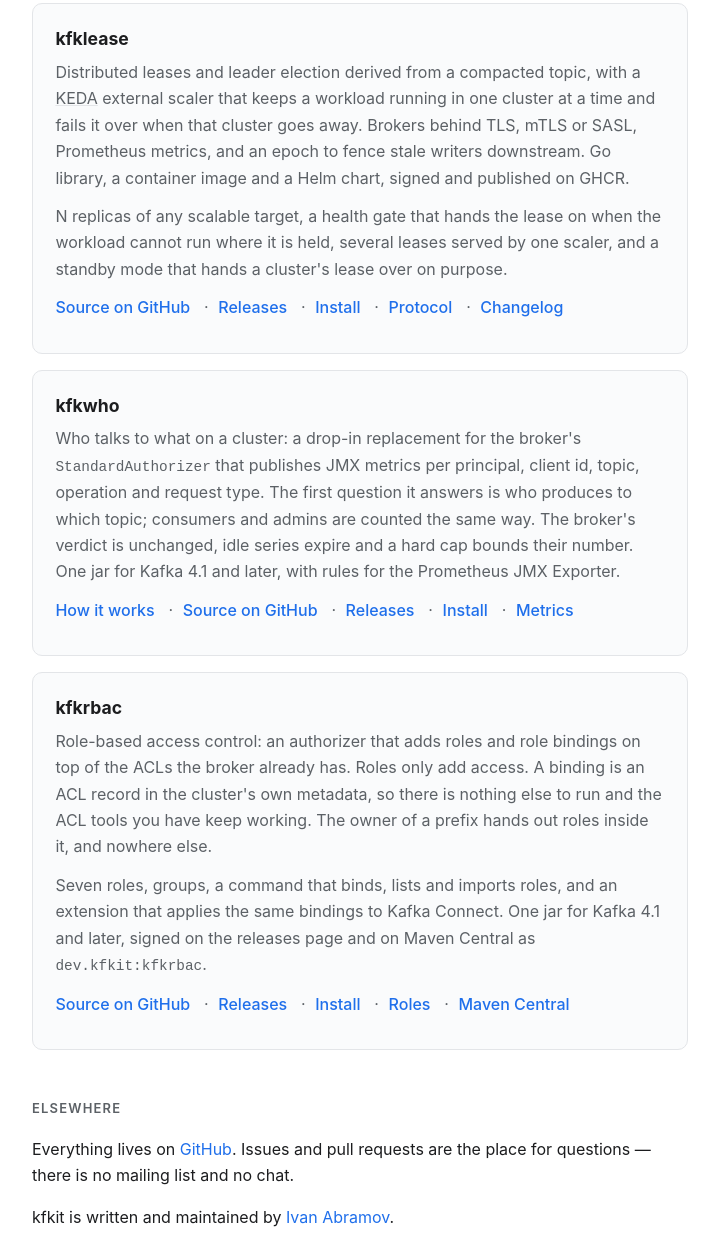
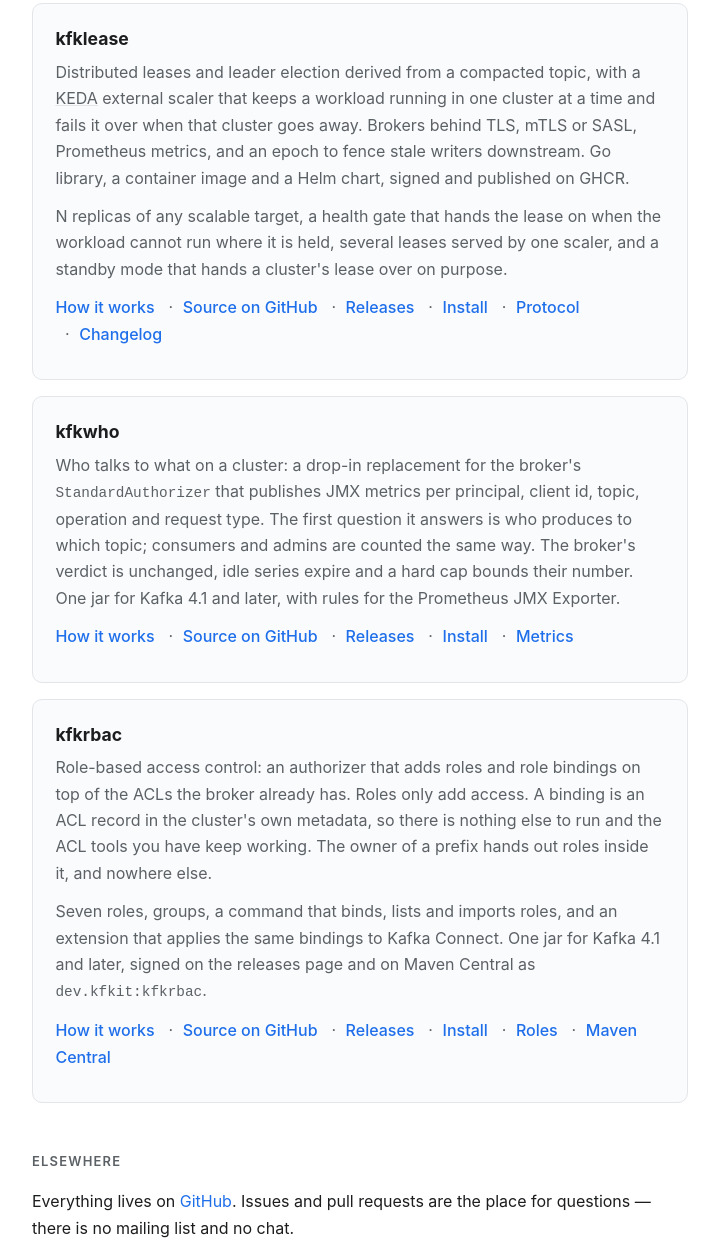
Before and after one commit to kfkit/kfkit.github.io, a plain HTML site: page index.html in a window 1280 px wide. Shown: the part 368-1608 px from the top of the page, without its empty margins (280-999 px from the left). Drawn offline with Linux system fonts and the light colour scheme.

Commit message:
docs: How it works links for kfklease and kfkrbac (#12)

```diff
--- a/index.html
+++ b/index.html
@@ -83,6 +83,7 @@
       standby mode that hands a cluster's lease over on purpose.
     </p>
     <p class="links">
+      <a href="https://kfkit.dev/kfklease/">How it works</a>
       <a href="https://github.com/kfkit/kfklease">Source on GitHub</a>
       <a href="https://github.com/kfkit/kfklease/releases">Releases</a>
       <a href="https://github.com/kfkit/kfklease/blob/main/docs/install.md">Install</a>
@@ -124,6 +125,7 @@
       signed on the releases page and on Maven Central as <code>dev.kfkit:kfkrbac</code>.
     </p>
     <p class="links">
+      <a href="https://kfkit.dev/kfkrbac/">How it works</a>
       <a href="https://github.com/kfkit/kfkrbac">Source on GitHub</a>
       <a href="https://github.com/kfkit/kfkrbac/releases">Releases</a>
       <a href="https://github.com/kfkit/kfkrbac/blob/main/docs/install.md">Install</a>
```
